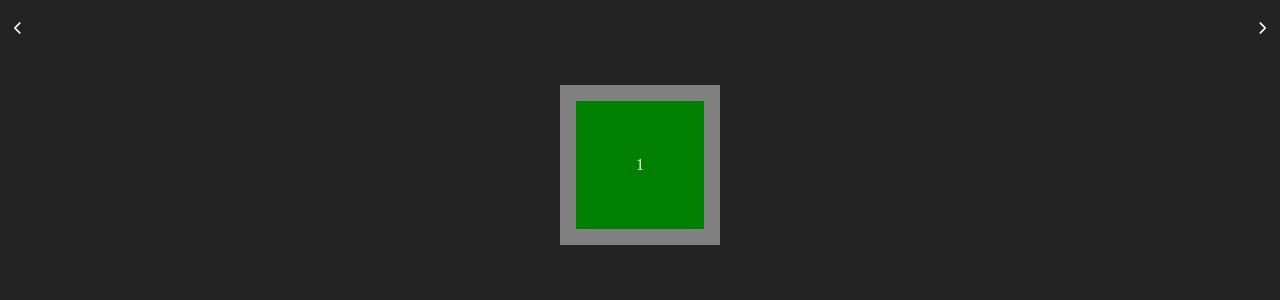
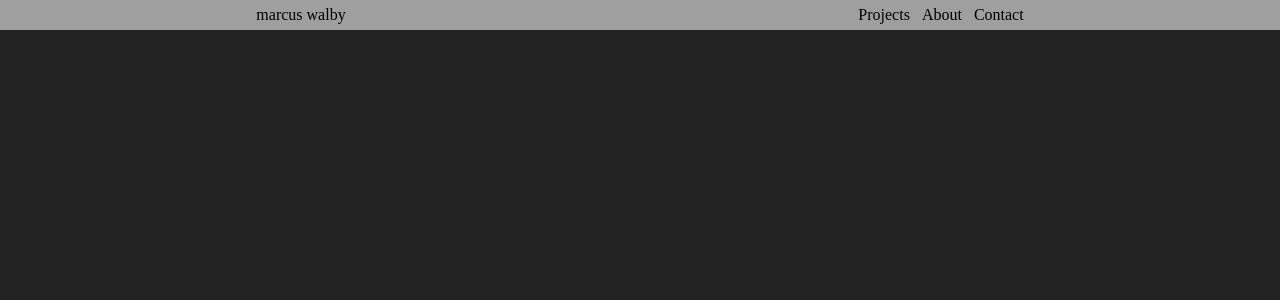
Before and after one commit to Mwalbyy/spring-components, a React (Create React App) app: page / in a window 1280 px wide. Shown: the top 300 px of the page. Built offline with nearby package versions, Linux system fonts and the light colour scheme.

Commit message:
starter nav

```diff
--- a/src/App.js
+++ b/src/App.js
@@ -1,10 +1,12 @@
 import './styles.css';
-import Carousel from './components/carousel/Carousel'
+// import Carousel from './components/carousel/Carousel'
+import Navbar from './components/nav/Navbar'
 
 function App() {
   return (
     <>
-     <Carousel/>
+     {/* <Carousel/> */}
+     <Navbar/>
     </>
   );
 }
--- /dev/null
+++ b/src/components/nav/Navbar.js
@@ -0,0 +1,16 @@
+import React from 'react'
+
+export default function navbar() {
+  return (
+    <>
+        <nav className="navbar">
+            <p>marcus walby</p>
+            <ul className='navbar__list'>
+                <li>Projects</li>
+                <li>About</li>
+                <li>Contact</li>
+            </ul>
+        </nav>
+    </>
+  )
+}
--- a/src/styles.css
+++ b/src/styles.css
@@ -1,6 +1,38 @@
+* {
+  margin: 0;
+  padding: 0;
+}
+
 body {
   background-color: #232323;
   color: #fff;
+}
+
+.navbar {
+  color: black;
+  display: -webkit-box;
+  display: -ms-flexbox;
+  display: flex;
+  -ms-flex-pack: distribute;
+      justify-content: space-around;
+  background-color: #9f9f9f;
+}
+
+.navbar p {
+  padding: 6px;
+}
+
+.navbar__list {
+  list-style: none;
+  display: -webkit-box;
+  display: -ms-flexbox;
+  display: flex;
+  -ms-flex-pack: distribute;
+      justify-content: space-around;
+}
+
+.navbar__list li {
+  padding: 6px;
 }
 
 .carousel {
--- a/src/styles.sass
+++ b/src/styles.sass
@@ -1,6 +1,9 @@
 ///////////////////////////
 // SASS usage & body
 ///////////////////////////
+*
+    margin: 0
+    padding: 0
 
 body
     background-color: #232323
@@ -24,8 +27,19 @@ body
 // 1.FramerMotion Carousel
 // 2.scroll to apear nav
 ///////////////////////////
-
-
+.navbar
+    color: black
+    display: flex
+    justify-content: space-around
+    background-color: #9f9f9f
+    p
+        padding: 6px
+    &__list
+        list-style: none
+        display: flex
+        justify-content: space-around
+        li
+            padding: 6px
 ///////////////////////////
 // FramerMotion Carousel
 ///////////////////////////
```
Also changed, not shown: 1 other file (tests, documents, lock files or other folders).
